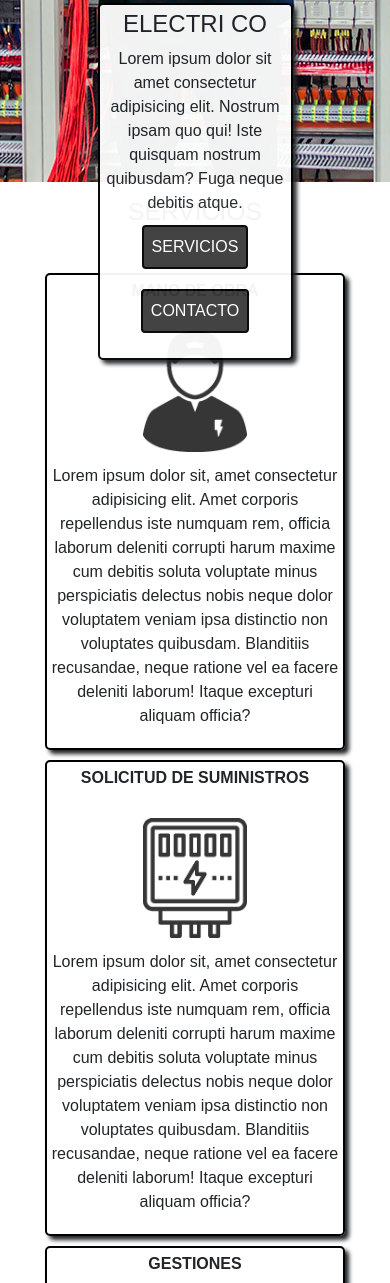
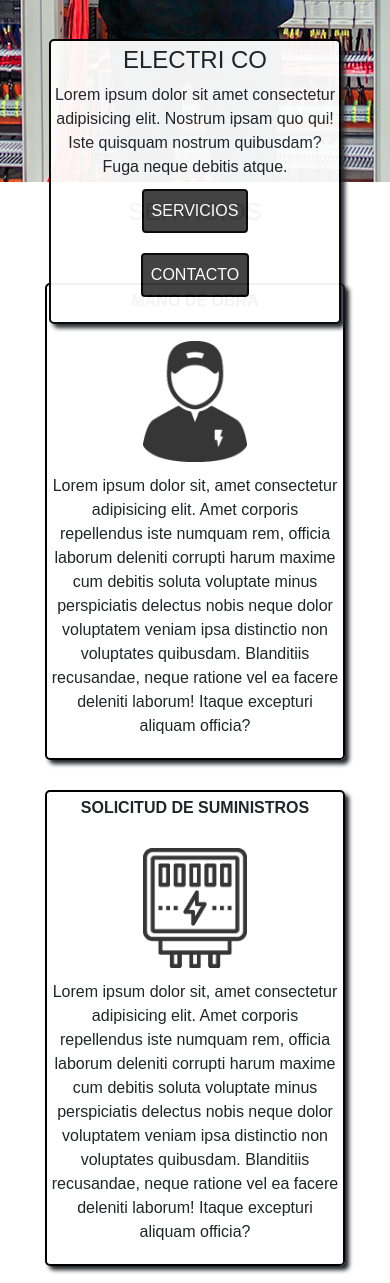
Before and after one commit to fvelazquez97/proyecto-web-Franco-Velazquez, a plain HTML site: page index.html in a window 390 px wide. Shown: the part 751-2034 px from the top of the page. Drawn offline with nearby package versions, Linux system fonts and the light colour scheme.

Commit message:
Arregle el footer

```diff
--- a/css/style.css
+++ b/css/style.css
@@ -1,6 +1,10 @@
 * {
   margin: 0;
   padding: 0;
+}
+
+ul {
+  padding-left: 0
 }
 
 @import url("https://fonts.googleapis.com/css2?family=Fira+Sans&family=Roboto:wght@100&display=swap");
@@ -510,9 +514,6 @@ footer nav li {
 
 @media (max-width: 750px) {
 
-
-
-
   /* RESPONSIVE DEL FOOTER */
   footer nav {
     flex-direction: column;
@@ -534,7 +535,7 @@ footer nav li {
 
   .divMain {
     top: 800px;
-    width: 50%;
+    width: 75%;
     font-size: 1rem;
     flex-direction: column;
     opacity: 95%;
@@ -552,6 +553,10 @@ footer nav li {
   .carousel-inner {
     display: none;
   }
+
+ .divServicios {
+  margin: 15px 0
+ }
 
   /* RESPONSIVE DE NUESTROS CLIENTES */
 
```
Also changed, not shown: img/servicios/bg_gestiones.jpg (added), img/servicios/bg_suministros.jpg (added), 1 other file.
